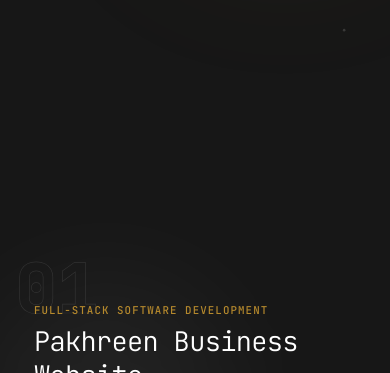
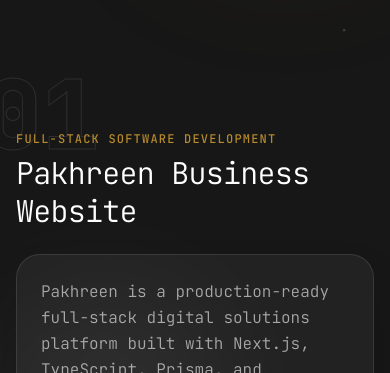
Before and after one commit to marktmng/mark-portfolio, a Next.js app: page /projects in a window 390 px wide. Shown: the part 397-770 px from the top of the page. Built offline with nearby package versions, Linux system fonts and the light colour scheme; no server answers; a web font is replaced by a local one.

Commit message:
fixed overlapped again

```diff
--- a/app/projects/page.jsx
+++ b/app/projects/page.jsx
@@ -206,22 +206,22 @@ const ProjectCard = ({ project, index, isMobile }) => {
     <>
       <motion.div
         ref={cardRef}
-        style={isMobile ? { opacity } : { opacity, scale }}
+        style={{ opacity, scale: isMobile ? 1 : scale }}
         className="min-h-screen flex items-center justify-center px-4 md:px-8 lg:px-16 py-20 relative z-10"
       >
         <div className={`max-w-7xl w-full grid grid-cols-1 lg:grid-cols-12 gap-12 lg:gap-8 items-center`}>
 
           {/* Content Section */}
           <motion.div
-            style={isMobile ? undefined : { y: contentY }}
+            style={{ y: isMobile ? 0 : contentY }}
             className={`space-y-6 z-10 lg:col-span-5 ${isEven ? "lg:order-1" : "lg:order-2 lg:col-start-8"}`}
           >
             <div className="relative">
               <motion.div
-                style={isMobile
-                  ? { WebkitTextStroke: "1px rgba(255,255,255,0.1)" }
-                  : { scale: numScale, WebkitTextStroke: "1px rgba(255,255,255,0.1)" }
-                }
+                style={{
+                  scale: isMobile ? 1 : numScale,
+                  WebkitTextStroke: "1px rgba(255,255,255,0.1)",
+                }}
                 className="absolute -top-16 -left-8 text-8xl md:text-9xl font-extrabold text-transparent select-none z-[-1]"
               >
                 {project.num}
@@ -338,7 +338,7 @@ const ProjectCard = ({ project, index, isMobile }) => {
 
           {/* Image Section */}
           <motion.div
-            style={isMobile ? undefined : { y: imageY }}
+            style={{ y: isMobile ? 0 : imageY }}
             className={`relative lg:col-span-7 ${isEven ? "lg:order-2" : "lg:order-1 lg:col-start-1"}`}
           >
             <motion.div
```
